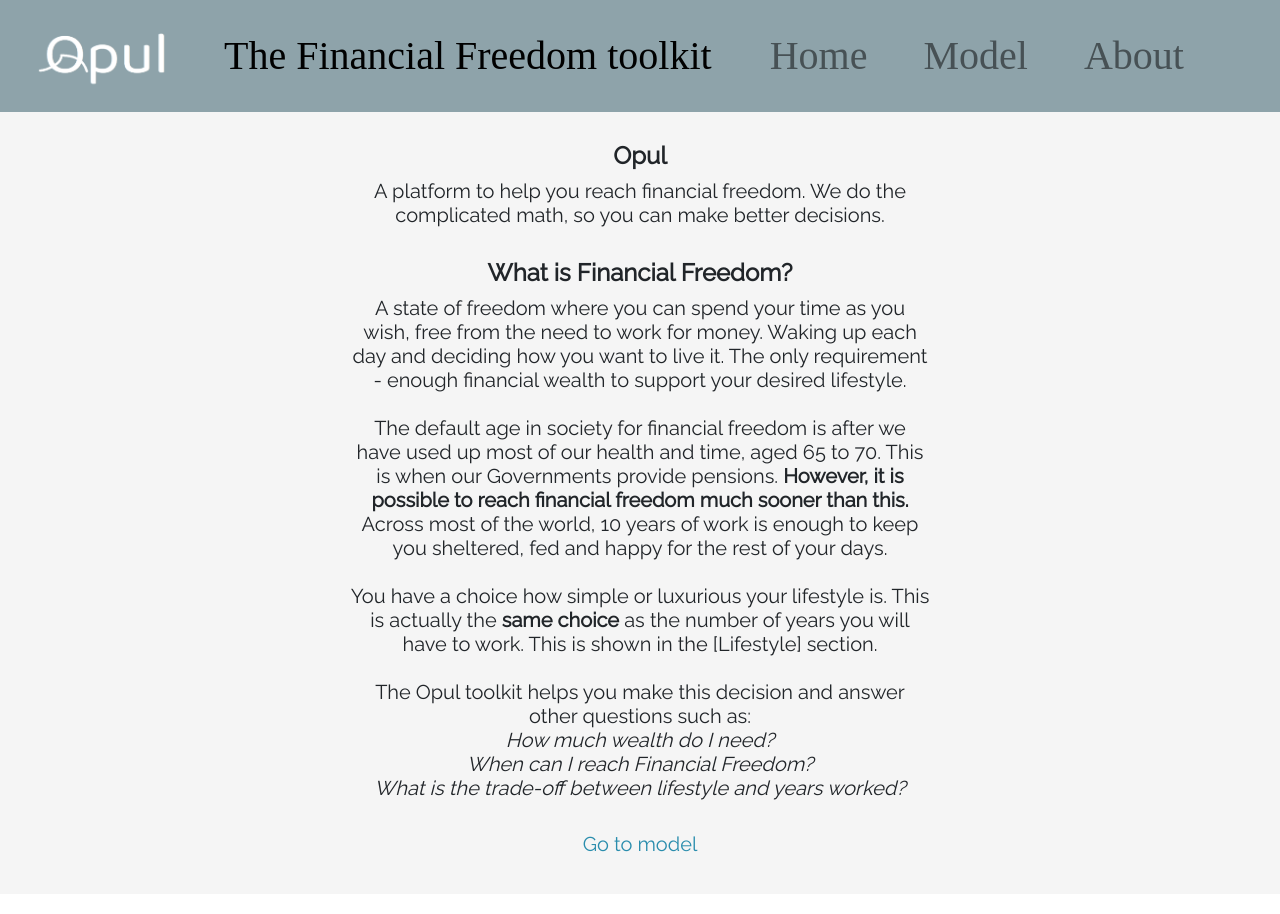
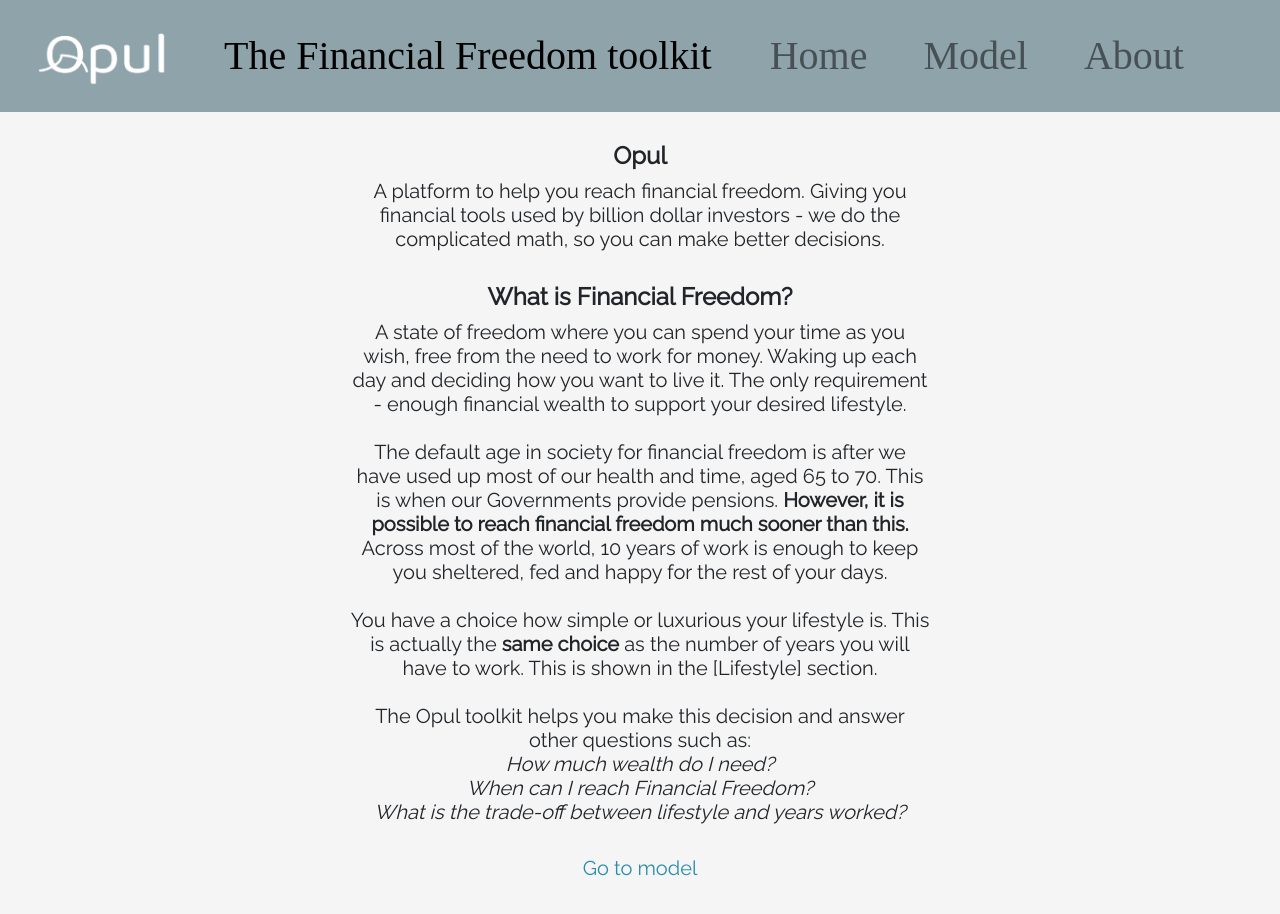
Before and after one commit to Kris-os/fire, a React (Create React App) app: page /#/ in a window 1280 px wide. Shown: the top 914 px of the page. Built offline with nearby package versions, Linux system fonts and the light colour scheme; a web font is replaced by a local one.

Commit message:
Wording update

```diff
--- a/src/components/Intro.jsx
+++ b/src/components/Intro.jsx
@@ -10,8 +10,9 @@
         <Col xl="6" className="padding30">
           <h4 className="bold">Opul</h4>
           <h5>
-            A platform to help you reach financial freedom. We do the
-            complicated math, so you can make better decisions.
+            A platform to help you reach financial freedom. Giving you financial
+            tools used by billion dollar investors - we do the complicated math,
+            so you can make better decisions.
           </h5>
 
           <br />
```
